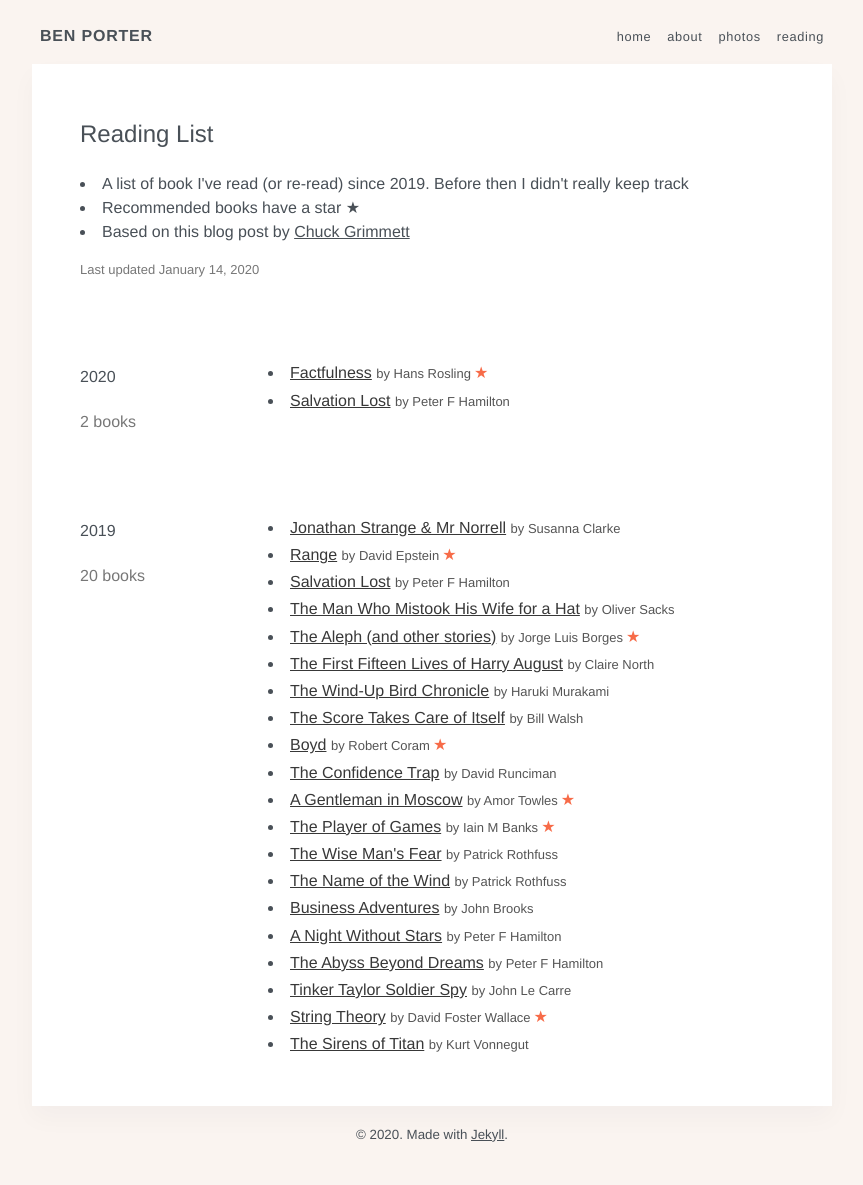
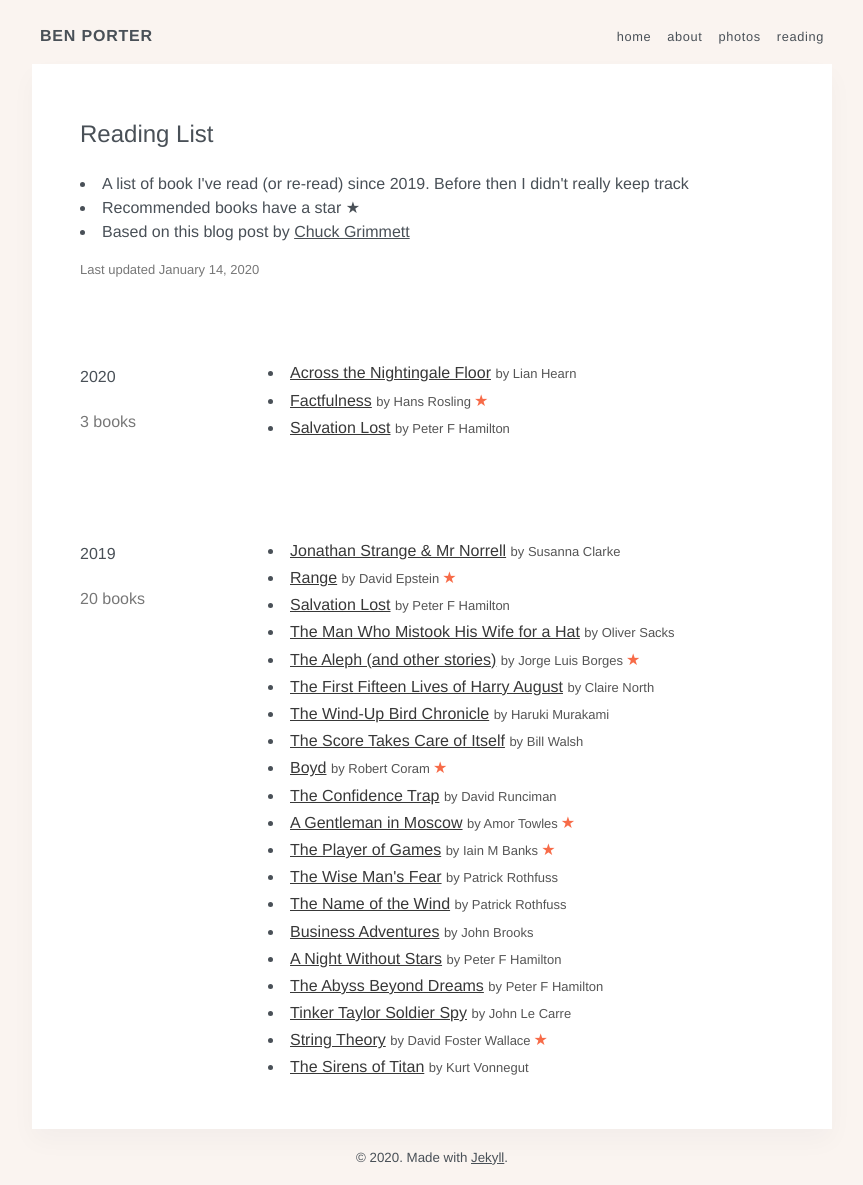
Before and after one commit to penborter/penborter.github.io, a Jekyll site: the page built from reading.html, in a window 1280 px wide. Shown: the whole page, without its empty margins (208-1071 px from the left). Built offline with Jekyll 4.4.1, drawn with Linux system fonts in a browser that asks for light colours; some web fonts are replaced; before the commit the page ends 1162 px from its top, so only the background shows below that.

Commit message:
Update reading.yml

```diff
--- a/_data/reading.yml
+++ b/_data/reading.yml
@@ -2,6 +2,10 @@ lastupdate: January 14, 2020
 list:
   - year: "2020"
     books:
+      - title: Across the Nightingale Floor
+        author: Lian Hearn
+        link: https://www.amazon.com.au/Across-Nightingale-Floor-Tales-Otori-ebook/dp/B00JG6HRBO
+
       - title: Factfulness
         author: Hans Rosling
         link: https://www.amazon.com/Factfulness-Reasons-World-Things-Better/dp/1250107814
```
